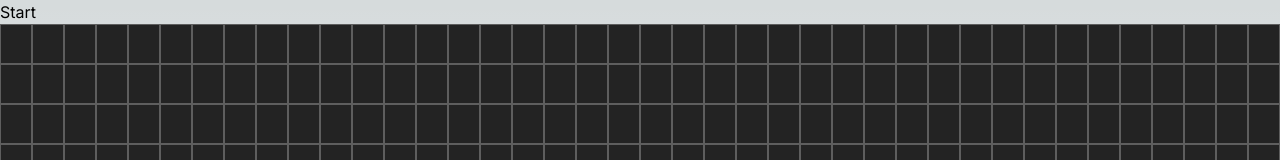
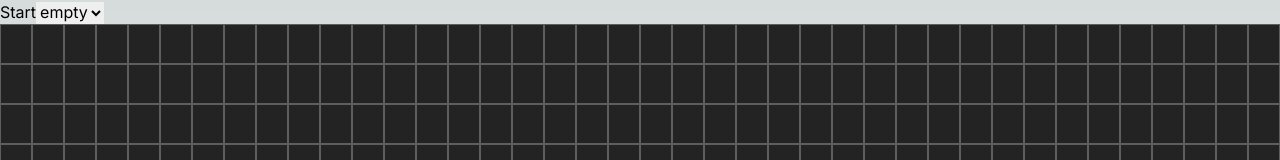
Before and after one commit to mth-bou/the-game-of-life, a Next.js app: page / in a window 1280 px wide. Shown: the top 160 px of the page. Built offline with nearby package versions, Linux system fonts and the light colour scheme.

Commit message:
Add patterns in select component

```diff
--- a/src/app/page.tsx
+++ b/src/app/page.tsx
@@ -4,11 +4,28 @@ import React, {useState, useEffect, useCallback} from "react";
 import "./../../public/app.css";
 import Grid from "@/components/Grid";
 
+interface Pattern {
+    [key: string]: boolean[][];
+}
+
 const numRows = 20;
 const numCols = 40;
 
 const generateEmptyGrid = () => {
     return Array.from({ length: numRows }).map(() => Array.from({ length: numCols }, () => false));
+}
+
+const patterns: Pattern = {
+    empty: generateEmptyGrid(),
+    glider: [
+        [false, true, false],
+        [false, false, true],
+        [true, true, true]
+    ],
+    toad: [
+        [false, true, true, true],
+        [true, true, true, true]
+    ]
 }
 
 const computeNextGrid = (grid: boolean[][]): boolean[][] => {
@@ -47,9 +64,30 @@ const computeNextGrid = (grid: boolean[][]): boolean[][] => {
 
 const App: React.FC = () => {
     // Exemple initial de grille
-    const [currentGrid, setCurrentGrid] = useState<boolean[][]>(() => generateEmptyGrid());
+    const [currentGrid, setCurrentGrid] = useState<boolean[][]>(patterns.empty);
     const [running, setRunning] = useState<boolean>(false);
     const [intervalMs, setIntervalMs] = useState<number>(100);
+
+    const handleSelectPattern = (patternKey: string) => {
+        const pattern = patterns[patternKey];
+
+        if (!pattern) {
+            console.error("Selected pattern is not defined:", patternKey);
+            return; // Sortie anticipée si le motif n'est pas trouvé
+        }
+
+        const newGrid = generateEmptyGrid();
+        const startRow = Math.floor((numRows - pattern.length) / 2);
+        const startCol = Math.floor((numCols - pattern[0].length) / 2);
+
+        for (let i = 0; i < pattern.length; i++) {
+            for (let j = 0; j < pattern[i].length; j++) {
+                newGrid[startRow + i][startCol + j] = pattern[i][j];
+            }
+        }
+
+        setCurrentGrid(newGrid);
+    }
 
     const runSimulation = useCallback(() => {
         if (!running) return;
@@ -65,6 +103,11 @@ const App: React.FC = () => {
             <button onClick={() => { setRunning(!running); if (!running) { runSimulation(); }}}>
                 {running ? 'Stop' : 'Start'}
             </button>
+            <select onChange={(e) => handleSelectPattern(e.target.value)}>
+                {Object.keys(patterns).map(key => (
+                    <option key={key} value={key}>{key}</option>
+                ))}
+            </select>
             <Grid grid={currentGrid} />
         </div>
     );
```
